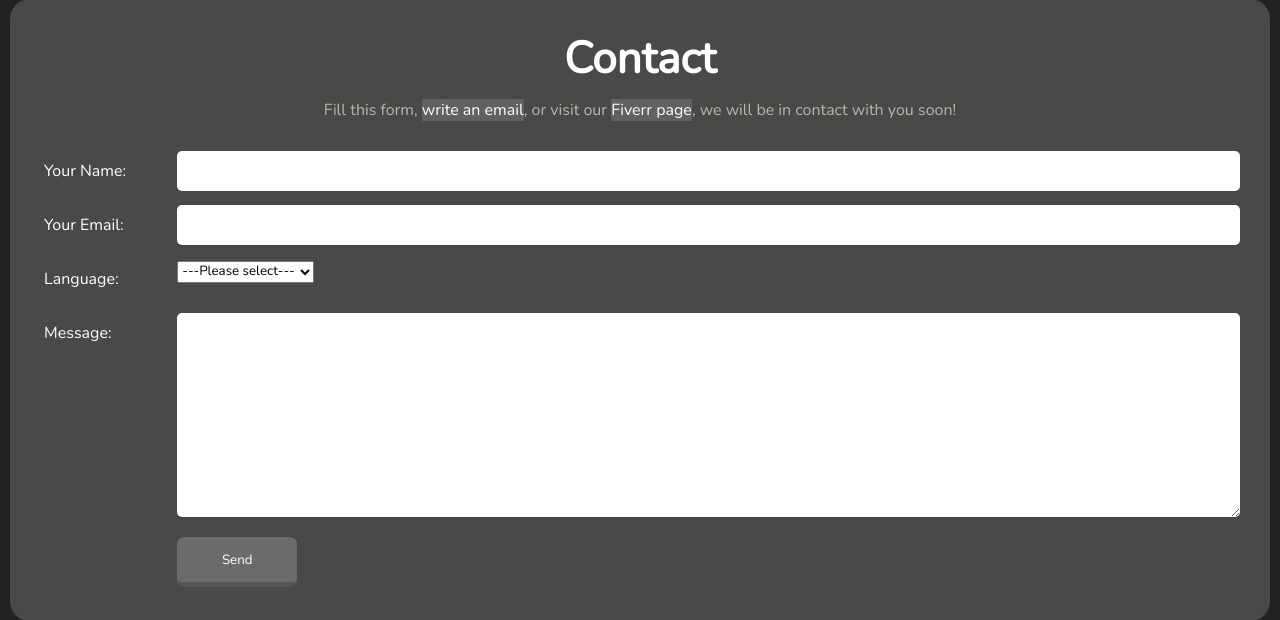
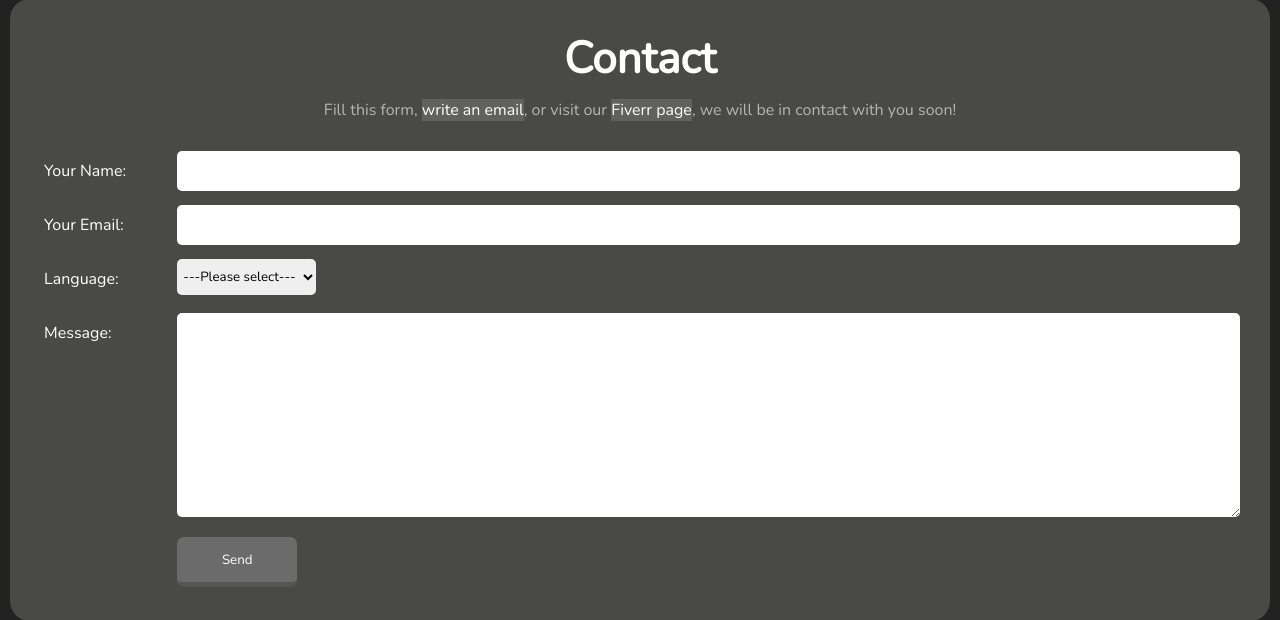
Before and after one commit to ludovitkramar/kykart, a PHP site: page /Translation/ in a window 1280 px wide. Shown: the part 1383-2003 px from the top of the page. Run offline with PHP 8.4, Linux system fonts and the light colour scheme; some libraries are stand-ins or nearby versions; some web fonts are replaced.

Commit message:
fix form styling

```diff
--- a/Translation/index.html
+++ b/Translation/index.html
@@ -123,7 +123,7 @@
           </div>
           <div class="trFormFlex">
             <div class="trFormLabel"><label>Language: </label></div>
-            <div class="trFormElement"><select name="language[]" class="black">
+            <div class="trFormElement"><select name="language[]" class="black trInput">
               <option value="none">---Please select---</option>
               <option value="s2e">Spanish to English</option>
               <option value="s2c">Spanish to Chinese</option>
--- a/Translation/translation.css
+++ b/Translation/translation.css
@@ -271,6 +271,10 @@ a.trLink:active {
     transition: none;
 }
 
+.trInput > {
+    color: black;
+}
+
 .trInput:focus {
     box-shadow: 0px 0px 7px 0px rgb(153, 205, 229);
 }
```
